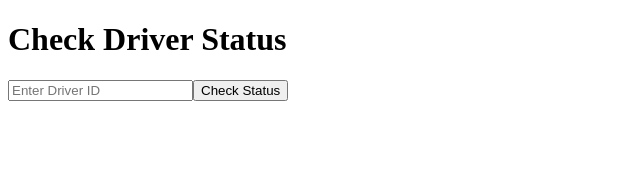
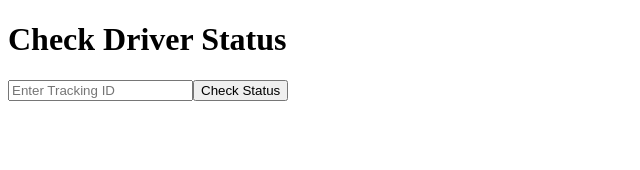
Before and after one commit to Ro-shni/MoveMate, a Next.js app: page /status in a window 1280 px wide. Shown: the top 170 px of the page, without its empty margins (0-640 px from the left). Built offline with nearby package versions, Linux system fonts and the light colour scheme; no server answers.

Commit message:
Update status.js - Tracking ID

```diff
--- a/pages/status.js
+++ b/pages/status.js
@@ -44,7 +44,7 @@ return (
 <Title>Check Driver Status</Title>
 <Input
 type="text"
-placeholder="Enter Driver ID"
+placeholder="Enter Tracking ID"
 value={driverId}
 onChange={(e) => setDriverId(e.target.value)}
 />
```
